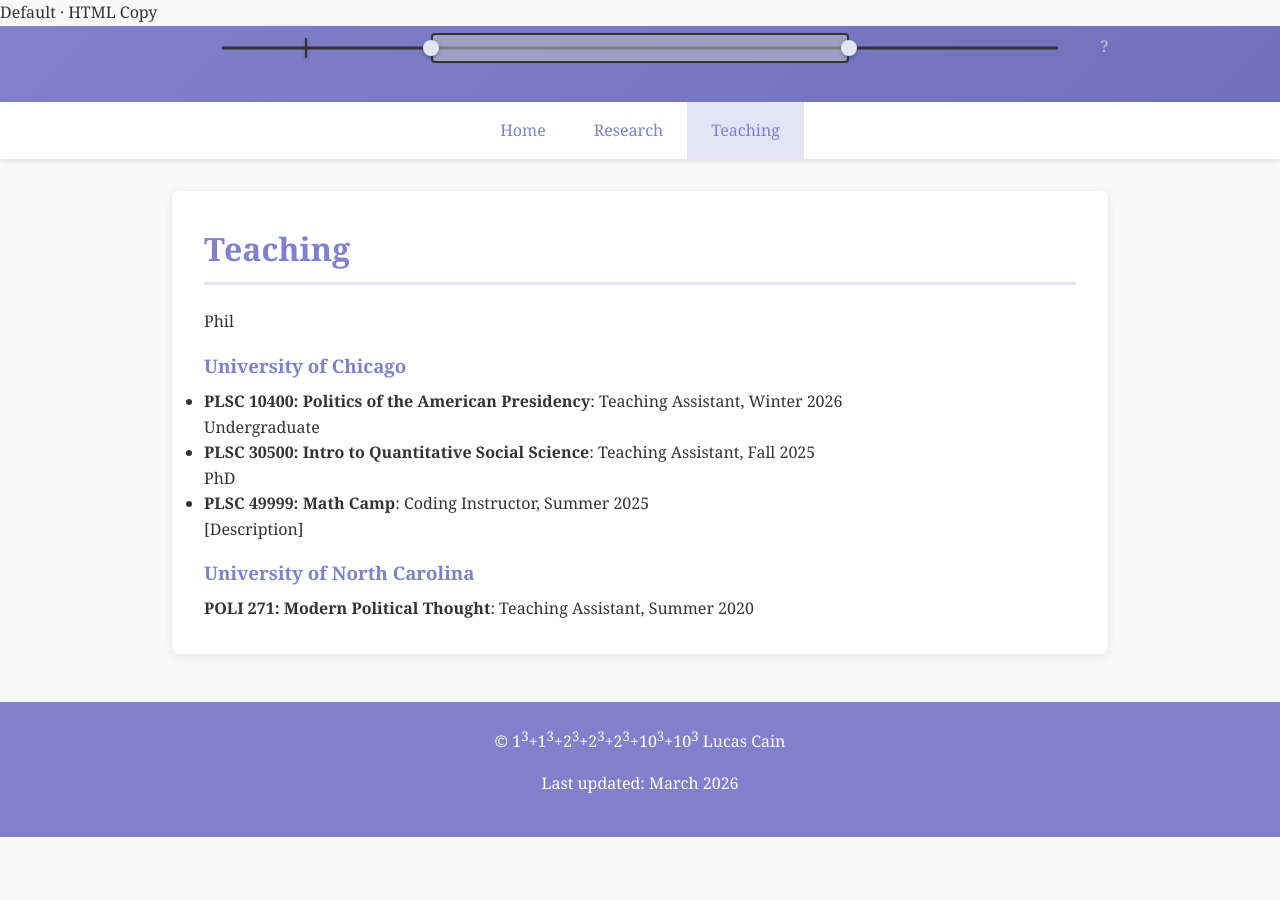
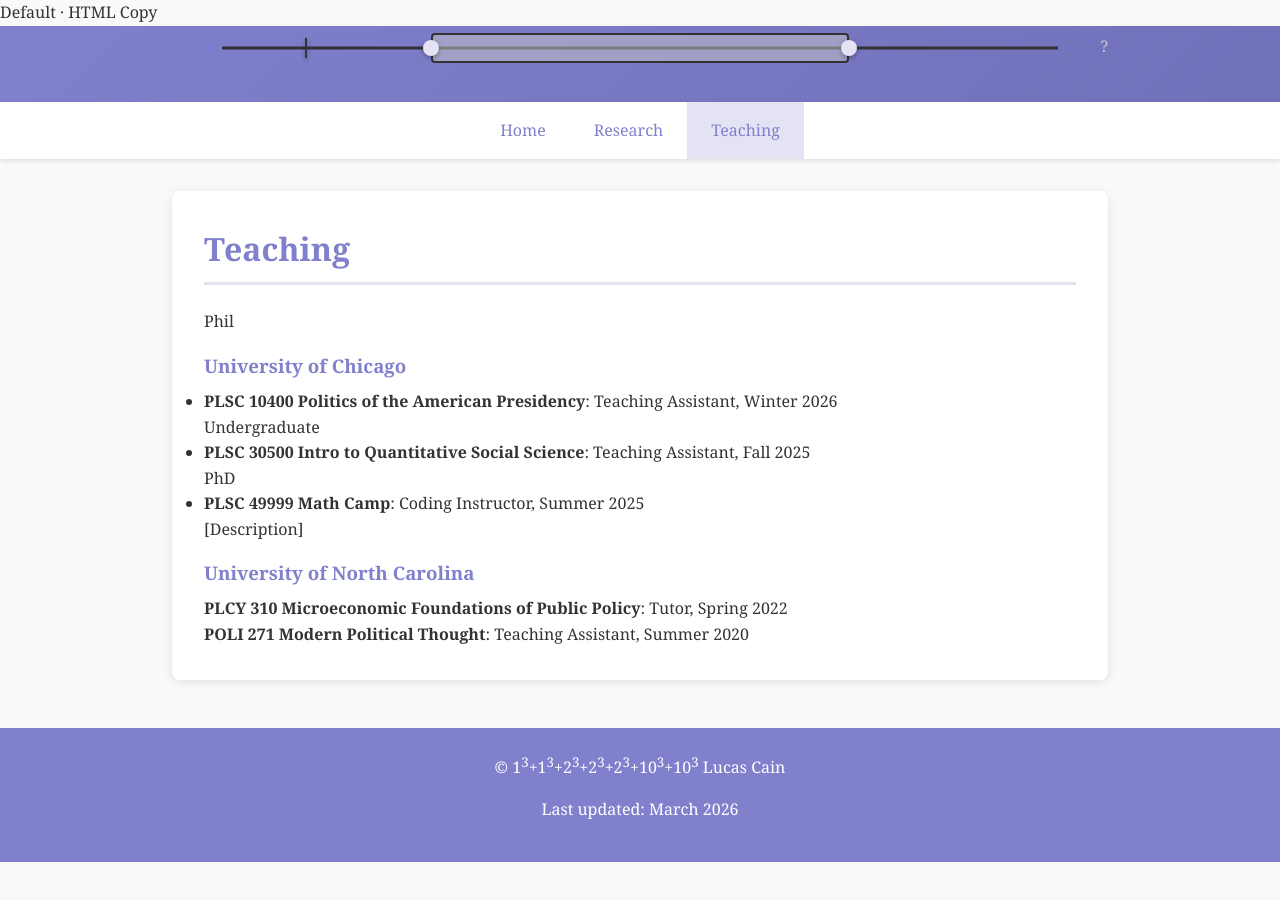
Before and after one commit to L-Cain/L-Cain.github.io, a Jekyll site: the page built from teaching.md, in a window 1280 px wide. Built offline with Jekyll 4.4.1, drawn with Linux system fonts in a browser that asks for light colours; our own code applies the rules of GitHub Pages for plain Markdown files.

Commit message:
Update teaching.md

```diff
--- a/teaching.md
+++ b/teaching.md
@@ -4,27 +4,31 @@
   <h3>University of Chicago</h3>
   <ul>
     <li>
-      <strong>PLSC 10400: Politics of the American Presidency</strong>: Teaching Assistant, Winter 2026<br>
+      <strong>PLSC 10400 Politics of the American Presidency</strong>: Teaching Assistant, Winter 2026<br>
       Undergraduate
     </li>
   </ul>
 
   <ul>
     <li>
-      <strong>PLSC 30500: Intro to Quantitative Social Science</strong>: Teaching Assistant, Fall 2025<br>
+      <strong>PLSC 30500 Intro to Quantitative Social Science</strong>: Teaching Assistant, Fall 2025<br>
       PhD
     </li>
   </ul>
 
 <ul>
     <li>
-      <strong>PLSC 49999: Math Camp</strong>: Coding Instructor, Summer 2025<br>
+      <strong>PLSC 49999 Math Camp</strong>: Coding Instructor, Summer 2025<br>
       [Description]
     </li>
   </ul>
 
   <h3>University of North Carolina</h3>
-  <ul>
-   <strong>POLI 271: Modern Political Thought</strong>: Teaching Assistant, Summer 2020<br>
+   <ul>
+   <strong>PLCY 310 Microeconomic Foundations of Public Policy</strong>: Tutor, Spring 2022<br>
+  </ul>
+
+   <ul>
+   <strong>POLI 271 Modern Political Thought</strong>: Teaching Assistant, Summer 2020<br>
   </ul>
 </section>
```
